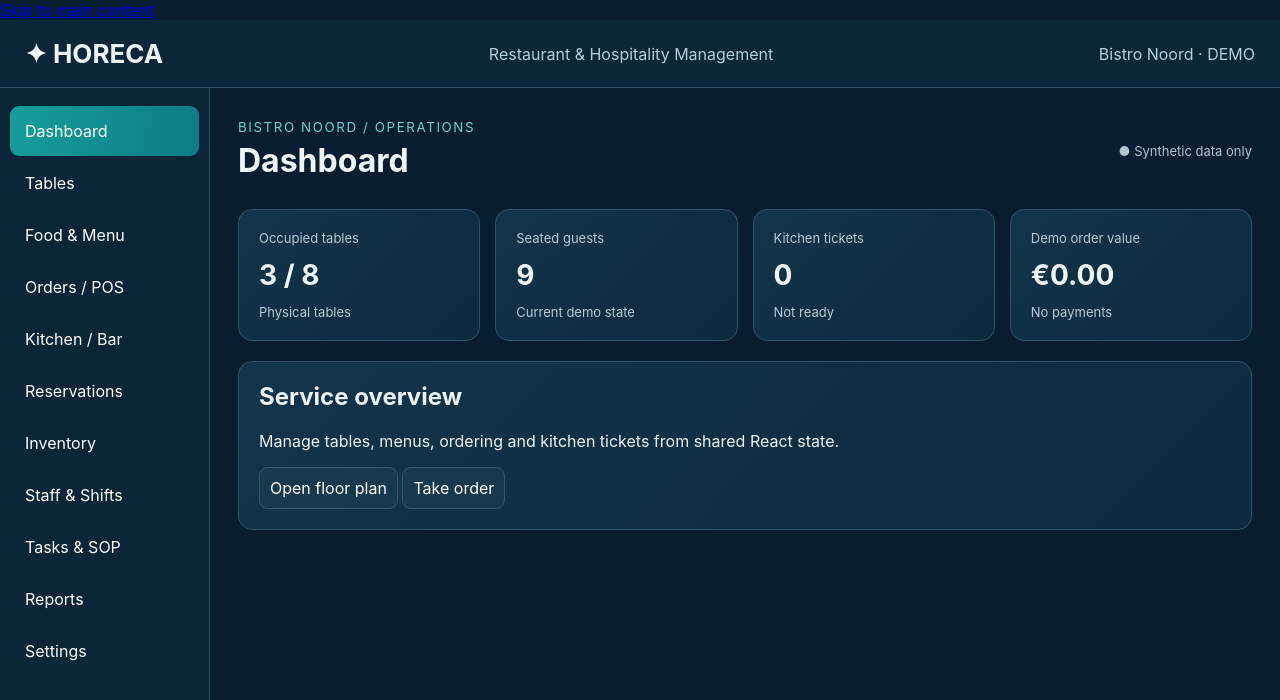
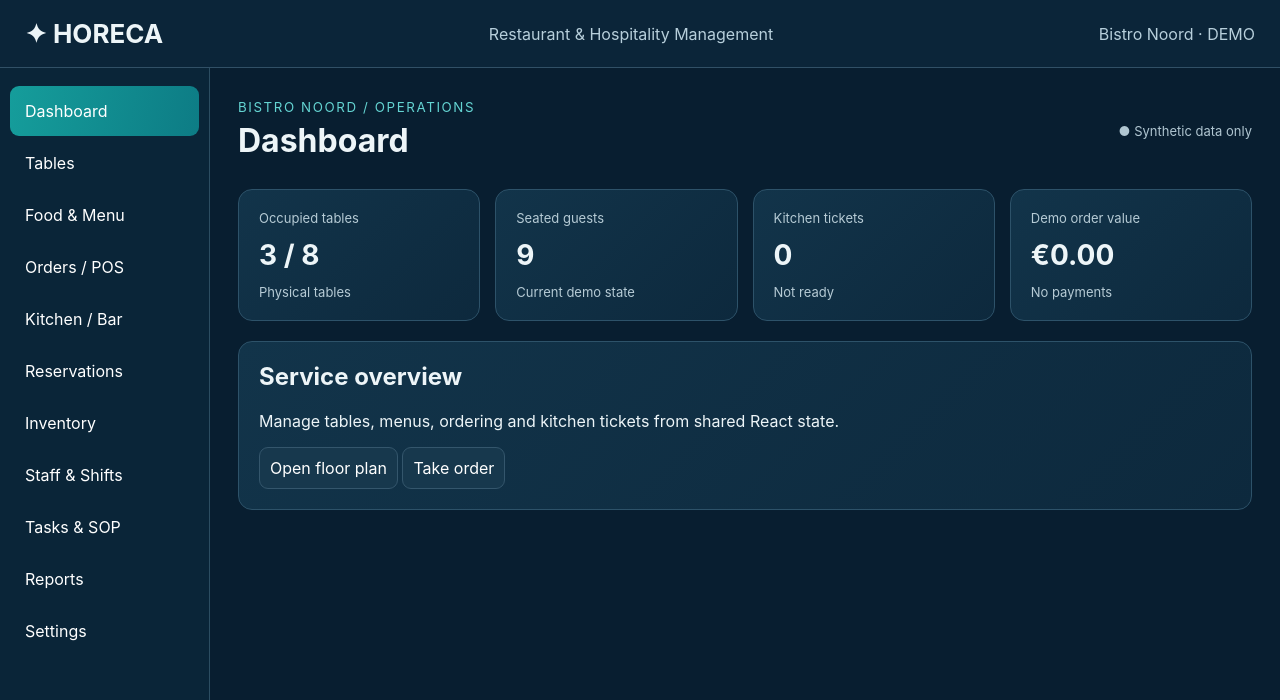
Before and after one commit to kevsm92/horeca_app, a React (Vite) app in the folder frontend/: page / in a window 1280 px wide. Shown: the top 700 px of the page. Built offline with nearby package versions, Linux system fonts and the light colour scheme.

Commit message:
Style focus-visible skip link for keyboard navigation

```diff
--- a/frontend/src/styles.css
+++ b/frontend/src/styles.css
@@ -29,3 +29,7 @@
 /* Floor-plan controls and assistive movement feedback. */
 .floor-reset{margin:0 0 12px 0}
 .sr-only{position:absolute;width:1px;height:1px;padding:0;margin:-1px;overflow:hidden;clip:rect(0,0,0,0);white-space:nowrap;border:0}
+
+/* Visible-on-focus bypass for the persistent navigation. */
+.skip-link{position:absolute;left:12px;top:8px;z-index:100;transform:translateY(-160%);background:#edf5f8;color:#081e30;padding:12px 16px;border-radius:8px;font-weight:700}
+.skip-link:focus-visible{transform:translateY(0);outline:3px solid #69e3e0;outline-offset:2px}
```
